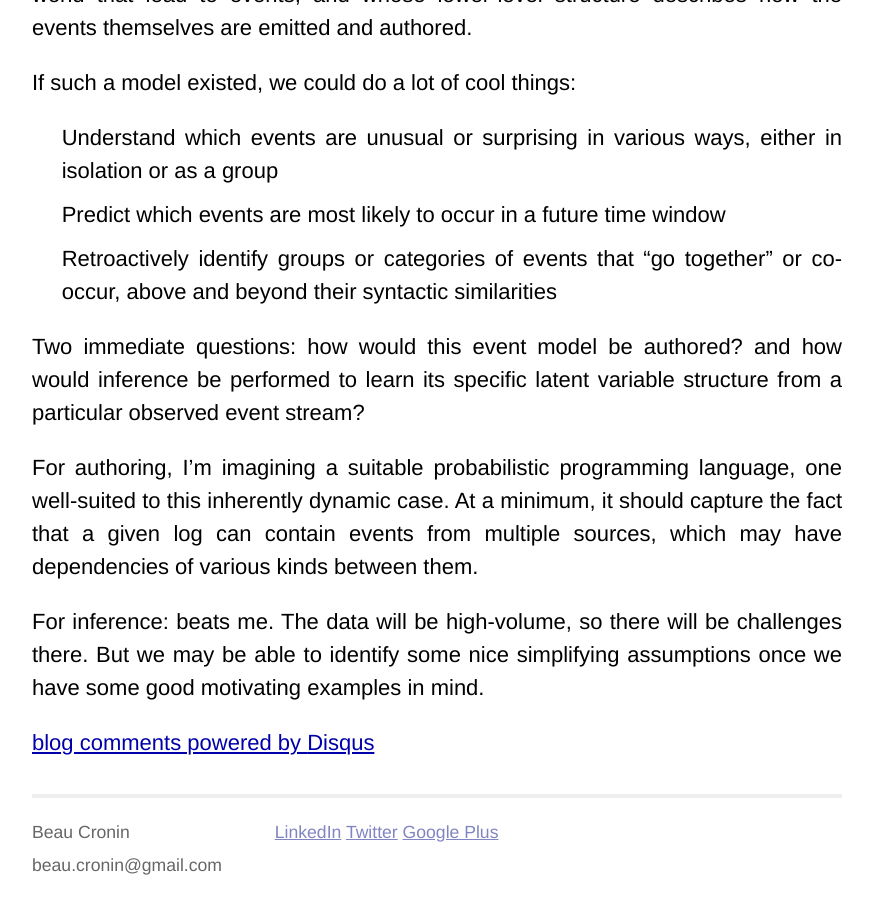
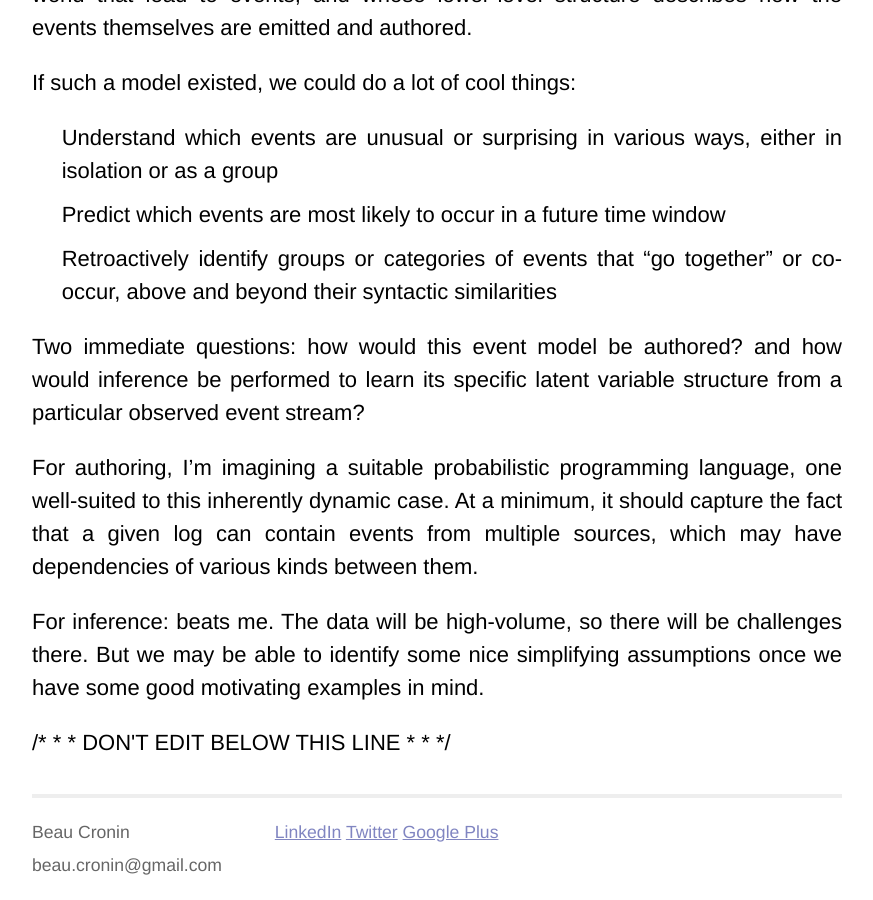
Before and after one commit to beaucronin/beaucronin.github.com, a Jekyll site: the page built from _posts/2014-03-18-generative-logs.markdown, in a window 1280 px wide and 900 px high, scrolled down 1102 px. Shown: the whole window, without its empty margins (203-1076 px from the left). Built offline with Jekyll 4.4.1, drawn with Linux system fonts in a browser that asks for light colours; comment, search, counter and statistics services are not loaded; some of the changed lines change nothing that is shown.

Commit message:
remove disqus

```diff
--- a/_layouts/post.html
+++ b/_layouts/post.html
@@ -5,16 +5,16 @@
 {{ content }}
 </div>
 
-<div id="disqus_thread"></div>
-<script type="text/javascript">
-    var disqus_shortname = 'np-blog';
+<!--<div id="disqus_thread"></div>-->
+<!--<script type="text/javascript">-->
+<!--    var disqus_shortname = 'np-blog'; -->
 
     /* * * DON'T EDIT BELOW THIS LINE * * */
-    (function() {
-        var dsq = document.createElement('script'); dsq.type = 'text/javascript'; dsq.async = true;
-        dsq.src = 'http://' + disqus_shortname + '.disqus.com/embed.js';
-        (document.getElementsByTagName('head')[0] || document.getElementsByTagName('body')[0]).appendChild(dsq);
-    })();
-</script>
-<noscript>Please enable JavaScript to view the <a href="http://disqus.com/?ref_noscript">comments powered by Disqus.</a></noscript>
-<a href="http://disqus.com" class="dsq-brlink">blog comments powered by <span class="logo-disqus">Disqus</span></a>
+<!--    (function() {-->
+<!--        var dsq = document.createElement('script'); dsq.type = 'text/javascript'; dsq.async = true;-->
+<!--        dsq.src = 'http://' + disqus_shortname + '.disqus.com/embed.js';-->
+<!--        (document.getElementsByTagName('head')[0] || document.getElementsByTagName('body')[0]).appendChild(dsq);-->
+<!--    })();-->
+<!--</script>-->
+<!--<noscript>Please enable JavaScript to view the <a href="http://disqus.com/?ref_noscript">comments powered by Disqus.</a></noscript>-->
+<!--<a href="http://disqus.com" class="dsq-brlink">blog comments powered by <span class="logo-disqus">Disqus</span></a>-->
```
